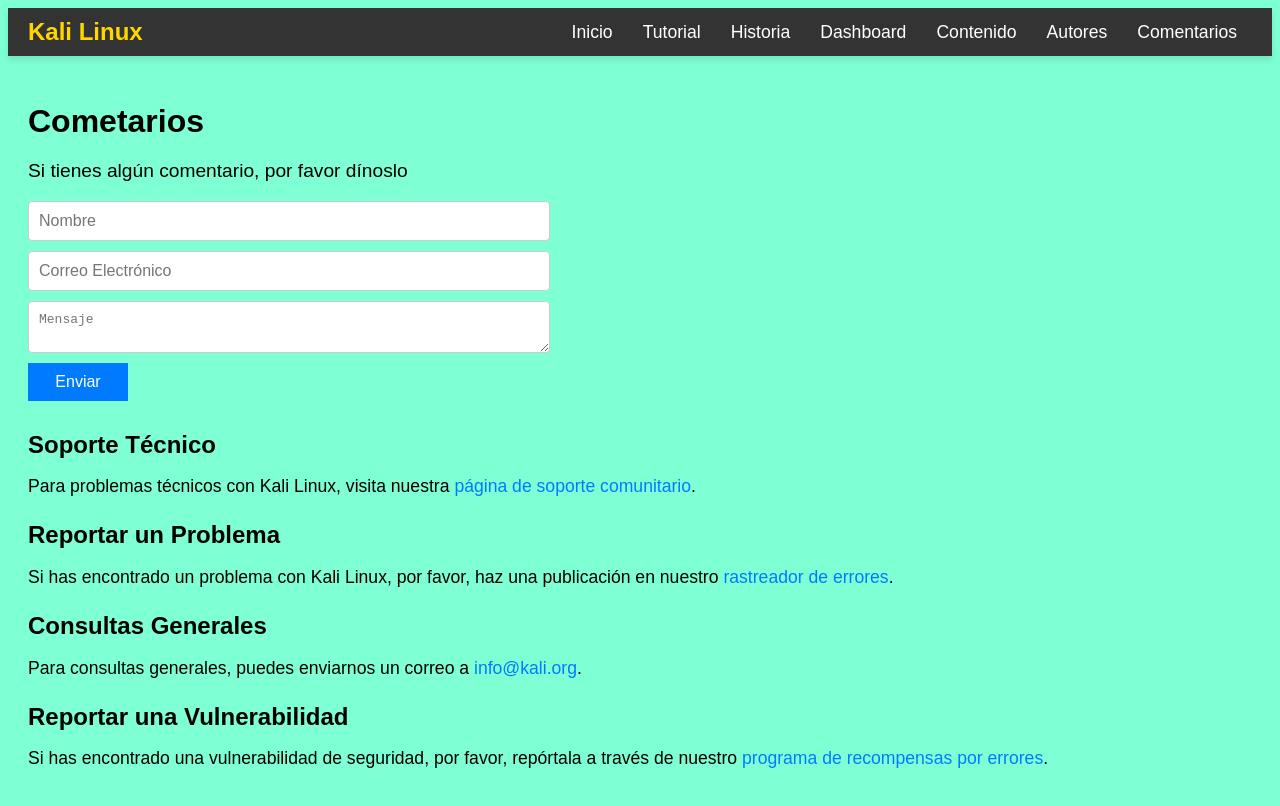
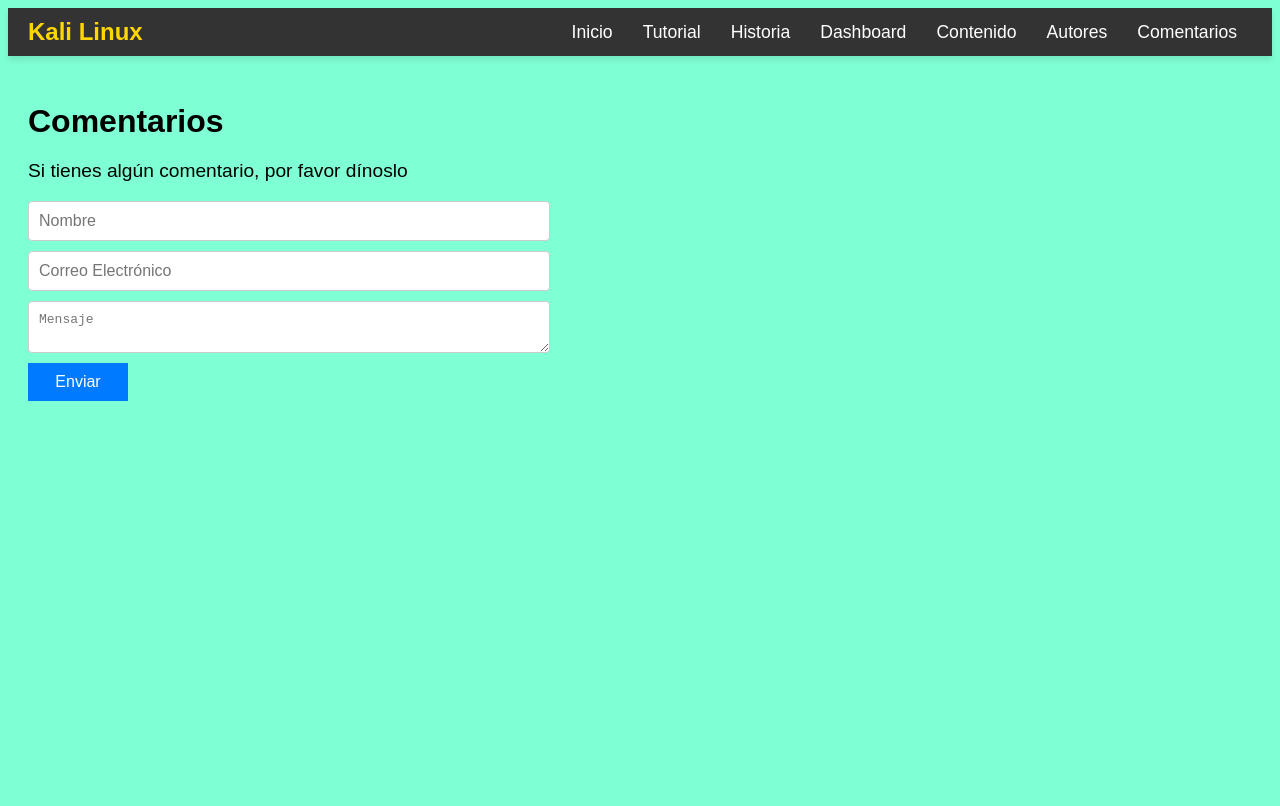
Before and after one commit to jhonatanjcdg/kali-linux, a React (Vite) app: page /contact in a window 1280 px wide. Shown: the top 806 px of the page. Built offline with nearby package versions, Linux system fonts and the light colour scheme.

Commit message:
agrego para correo

```diff
--- a/src/components/Contact.jsx
+++ b/src/components/Contact.jsx
@@ -5,11 +5,30 @@
   const [name, setName] = useState('');
   const [email, setEmail] = useState('');
   const [message, setMessage] = useState('');
+  const [status, setStatus] = useState('');
 
-  const handleSubmit = (e) => {
+  const handleSubmit = async (e) => {
     e.preventDefault();
-    // Aquí puedes manejar el envío del formulario, por ejemplo, enviando los datos a un servidor
-    console.log('Formulario enviado:', { name, email, message });
+
+    try {
+      const response = await fetch('http://localhost:5000/send-email', {
+        method: 'POST',
+        headers: {
+          'Content-Type': 'application/json',
+        },
+        body: JSON.stringify({ name, email, message }),
+      });
+
+      if (response.ok) {
+        setStatus('Correo enviado con éxito');
+      } else {
+        setStatus('Error al enviar el correo');
+      }
+    } catch (error) {
+      console.error('Error:', error);
+      setStatus('Error al enviar el correo');
+    }
+
     setName('');
     setEmail('');
     setMessage('');
@@ -17,7 +36,7 @@
 
   return (
     <div className="contact">
-      <h2>Cometarios</h2>
+      <h2>Comentarios</h2>
       <p>Si tienes algún comentario, por favor dínoslo</p>
       <form onSubmit={handleSubmit}>
         <input
@@ -42,20 +61,7 @@
         ></textarea>
         <button type="submit">Enviar</button>
       </form>
-
-      <div className="contactinfo">
-        <h3>Soporte Técnico</h3>
-        <p>Para problemas técnicos con Kali Linux, visita nuestra <a href="https://www.kali.org/community/">página de soporte comunitario</a>.</p>
-
-        <h3>Reportar un Problema</h3>
-        <p>Si has encontrado un problema con Kali Linux, por favor, haz una publicación en nuestro <a href="https://bugs.kali.org/">rastreador de errores</a>.</p>
-
-        <h3>Consultas Generales</h3>
-        <p>Para consultas generales, puedes enviarnos un correo a <a href="mailto:info@kali.org">info@kali.org</a>.</p>
-
-        <h3>Reportar una Vulnerabilidad</h3>
-        <p>Si has encontrado una vulnerabilidad de seguridad, por favor, repórtala a través de nuestro <a href="https://www.kali.org/security/">programa de recompensas por errores</a>.</p>
-      </div>
+      {status && <p>{status}</p>}
     </div>
   );
 };
```
